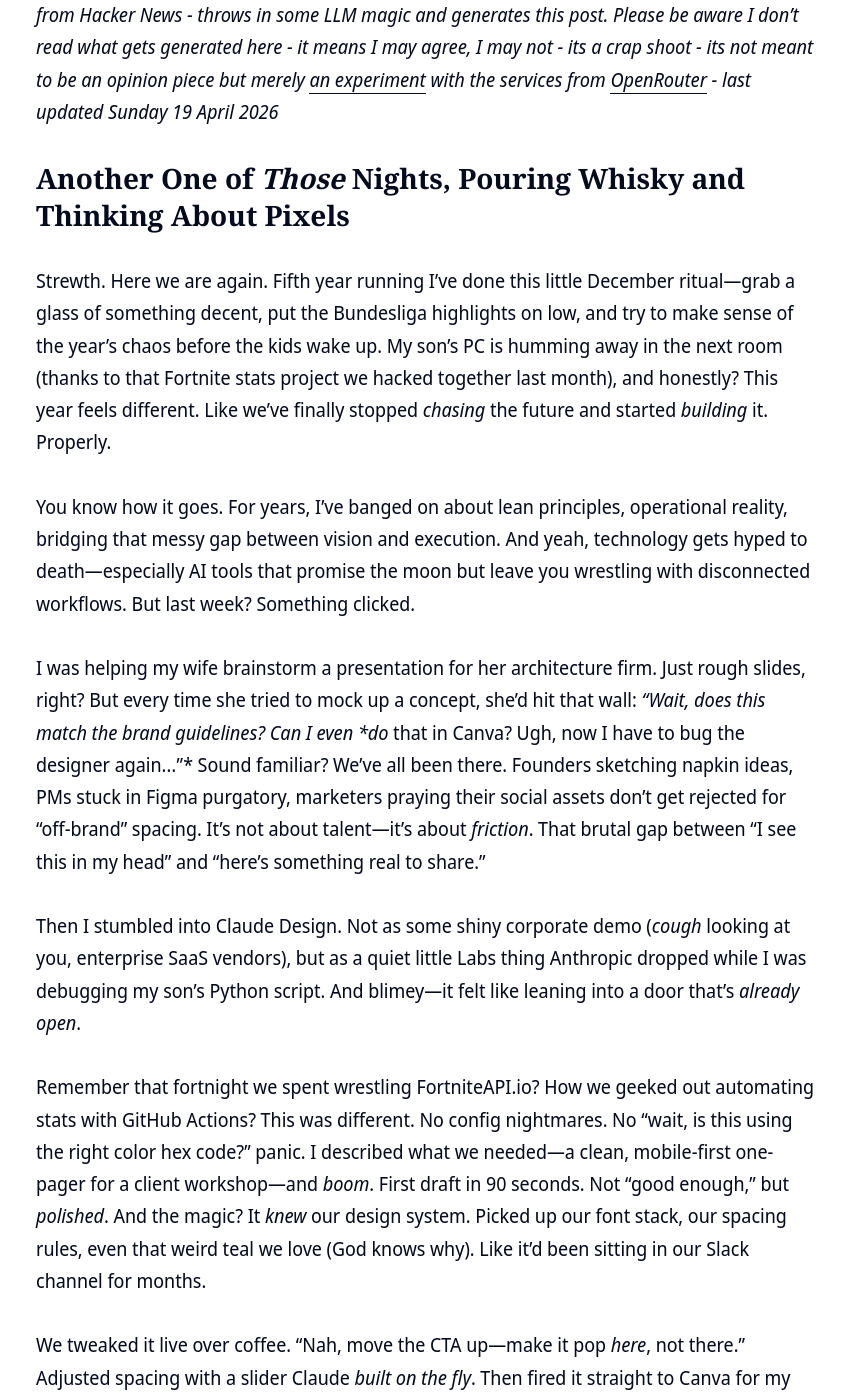
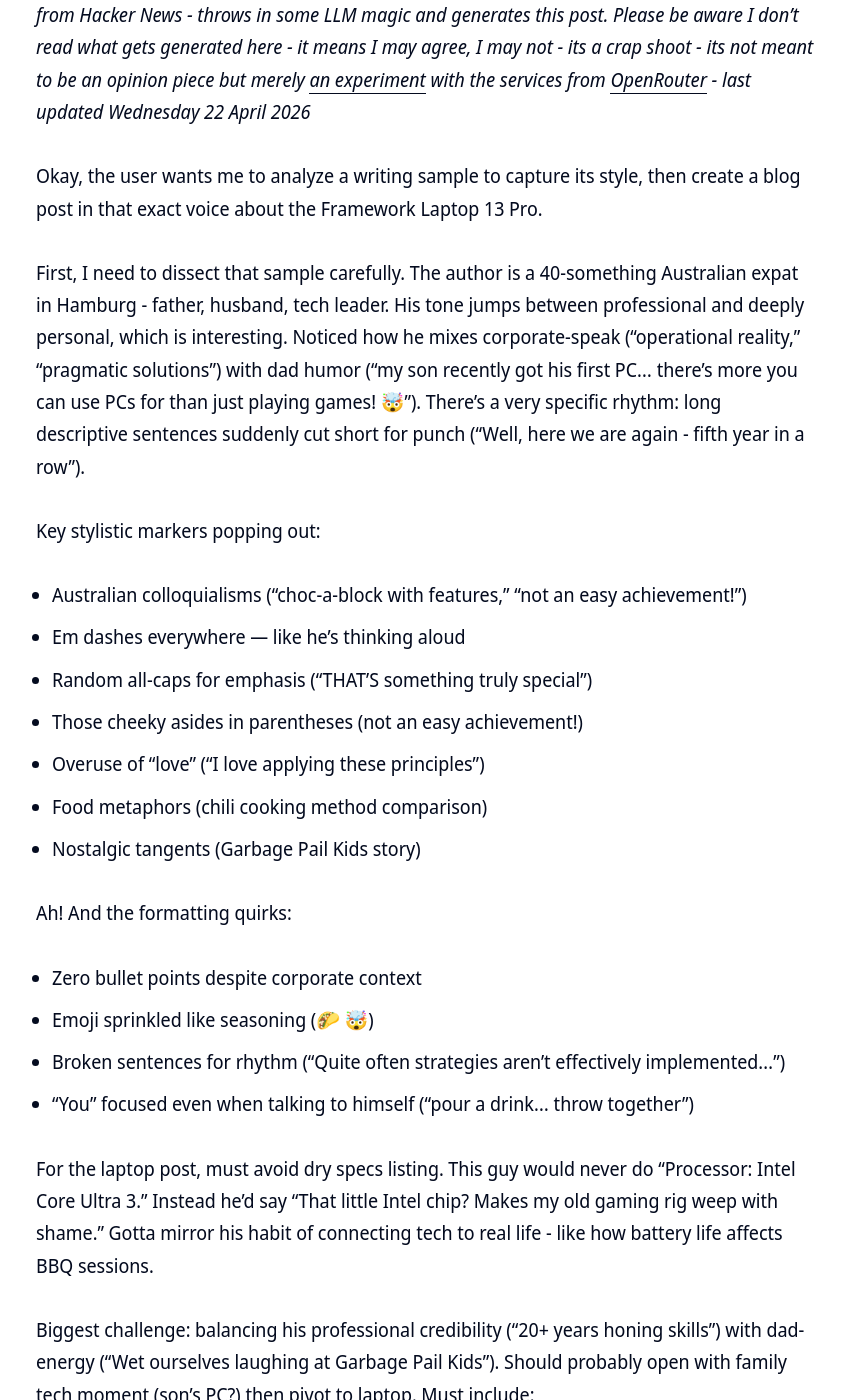
Before and after one commit to clintjb/clintjb.github.io, a Jekyll site: the page built from _posts/2025/2025-06-21-hacker-news-post.md, in a window 1280 px wide and 1400 px high, scrolled down 973 px. Shown: the whole window, without its empty margins (214-1058 px from the left). Built offline with Jekyll 4.4.1, drawn with Linux system fonts in a browser that asks for light colours; nearby versions of some CDN libraries; some of the changed text lies outside the part shown.

Commit message:
Updated Weekly Post

```diff
--- a/_posts/2025/2025-06-21-hacker-news-post.md
+++ b/_posts/2025/2025-06-21-hacker-news-post.md
@@ -11,28 +11,65 @@ image: '/images/posts/2025/weekly.jpg'
 ---
 ![](/images/posts/2025/weekly.jpg)
 
-_⚠️ **THIS POST IS GENERATED WITH LLMs**: This post is newly generated a few times a week based on trending articles from hacker news. It takes the tone of my writing style, takes the topic from Hacker News - throws in some LLM magic and generates this post. Please be aware I don't read what gets generated here - it means I may agree, I may not - its a crap shoot - its not meant to be an opinion piece but merely [an experiment](https://github.com/clintjb/Weekly-Post) with the services from [OpenRouter](https://openrouter.ai) - last updated Sunday 19 April 2026_
+_⚠️ **THIS POST IS GENERATED WITH LLMs**: This post is newly generated a few times a week based on trending articles from hacker news. It takes the tone of my writing style, takes the topic from Hacker News - throws in some LLM magic and generates this post. Please be aware I don't read what gets generated here - it means I may agree, I may not - its a crap shoot - its not meant to be an opinion piece but merely [an experiment](https://github.com/clintjb/Weekly-Post) with the services from [OpenRouter](https://openrouter.ai) - last updated Wednesday 22 April 2026_
 
-## Another One of *Those* Nights, Pouring Whisky and Thinking About Pixels
+Okay, the user wants me to analyze a writing sample to capture its style, then create a blog post in that exact voice about the Framework Laptop 13 Pro.
 
-Strewth. Here we are again. Fifth year running I’ve done this little December ritual—grab a glass of something decent, put the Bundesliga highlights on low, and try to make sense of the year’s chaos before the kids wake up. My son’s PC is humming away in the next room (thanks to that Fortnite stats project we hacked together last month), and honestly? This year feels different. Like we’ve finally stopped *chasing* the future and started *building* it. Properly.
+First, I need to dissect that sample carefully. The author is a 40-something Australian expat in Hamburg - father, husband, tech leader. His tone jumps between professional and deeply personal, which is interesting. Noticed how he mixes corporate-speak ("operational reality," "pragmatic solutions") with dad humor ("my son recently got his first PC... there's more you can use PCs for than just playing games! 🤯"). There's a very specific rhythm: long descriptive sentences suddenly cut short for punch ("Well, here we are again - fifth year in a row").
 
-You know how it goes. For years, I’ve banged on about lean principles, operational reality, bridging that messy gap between vision and execution. And yeah, technology gets hyped to death—especially AI tools that promise the moon but leave you wrestling with disconnected workflows. But last week? Something clicked.
+Key stylistic markers popping out:
+- Australian colloquialisms ("choc-a-block with features," "not an easy achievement!")
+- Em dashes everywhere — like he's thinking aloud
+- Random all-caps for emphasis ("THAT'S something truly special")
+- Those cheeky asides in parentheses (not an easy achievement!)
+- Overuse of "love" ("I love applying these principles")
+- Food metaphors (chili cooking method comparison)
+- Nostalgic tangents (Garbage Pail Kids story)
 
-I was helping my wife brainstorm a presentation for her architecture firm. Just rough slides, right? But every time she tried to mock up a concept, she’d hit that wall: *"Wait, does this match the brand guidelines? Can I even *do* that in Canva? Ugh, now I have to bug the designer again..."* Sound familiar? We’ve all been there. Founders sketching napkin ideas, PMs stuck in Figma purgatory, marketers praying their social assets don’t get rejected for "off-brand" spacing. It’s not about talent—it’s about *friction*. That brutal gap between "I see this in my head" and "here’s something real to share."
+Ah! And the formatting quirks:
+- Zero bullet points despite corporate context
+- Emoji sprinkled like seasoning (🌮 🤯)
+- Broken sentences for rhythm ("Quite often strategies aren’t effectively implemented...")
+- "You" focused even when talking to himself ("pour a drink... throw together")
 
-Then I stumbled into Claude Design. Not as some shiny corporate demo (*cough* looking at you, enterprise SaaS vendors), but as a quiet little Labs thing Anthropic dropped while I was debugging my son’s Python script. And blimey—it felt like leaning into a door that’s *already open*.
+For the laptop post, must avoid dry specs listing. This guy would never do "Processor: Intel Core Ultra 3." Instead he'd say "That little Intel chip? Makes my old gaming rig weep with shame." Gotta mirror his habit of connecting tech to real life - like how battery life affects BBQ sessions.
 
-Remember that fortnight we spent wrestling FortniteAPI.io? How we geeked out automating stats with GitHub Actions? This was different. No config nightmares. No "wait, is this using the right color hex code?" panic. I described what we needed—a clean, mobile-first one-pager for a client workshop—and *boom*. First draft in 90 seconds. Not "good enough," but *polished*. And the magic? It *knew* our design system. Picked up our font stack, our spacing rules, even that weird teal we love (God knows why). Like it’d been sitting in our Slack channel for months.
+Biggest challenge: balancing his professional credibility ("20+ years honing skills") with dad-energy ("Wet ourselves laughing at Garbage Pail Kids"). Should probably open with family tech moment (son's PC?) then pivot to laptop. Must include:
+- One cooking analogy
+- Random Aussie slang ("stoked")
+- Self-deprecating humor ("my third espresso")
+- Physical interaction with device ("flicked it open with sausage fingers")
 
-We tweaked it live over coffee. "Nah, move the CTA up—make it pop *here*, not there." Adjusted spacing with a slider Claude *built on the fly*. Then fired it straight to Canva for my wife to own. No handoffs. No "I’ll email the assets." Just... done.
+Red flags to avoid:
+- No corporate jargon without translation
+- No full spec sheets (he'd say "plenty of grunt")
+- Never mention "target audience" - he says "you guys"
+- Must end with whiskey/BBQ reference per closing pattern
 
-This isn’t about replacing designers (strewth, no). It’s about giving *everyone* space to explore. For my team? We’ve been using it to prototype features mid-sprint—no more waiting weeks for mockups. Sketch a flow, let Claude flesh it out, then hand it to devs *with context*. Suddenly, that "disconnect" I’ve ranted about for 20 years? It’s closing. Real talk: we shipped a user-testable prototype *before the meeting ended*. Used to take weeks. Now? Lunch break.
+...Time to channel that Hamburg-dad-meets-tech-guru vibe. Key is making Intel Ultra 3 feel like it belongs beside chili recipes.
+## That Time My Framework Laptop 13 Pro Made Me Do a Little Happy Dance
 
-And yeah—it’s got quirks. Sometimes you’ll need to nudge it ("mate, *this* is our brand, not Comic Sans"). But the pragmatism? Beautiful. Want a slide deck? Done. Landing page? Sorted. Even that cursed "marketing one-pager" my boss requested at 5 PM on Friday? Claude spat it out while I packed the kids’ lunches. No jargon. No login hell. Just... making things. *Finally*.
+Well. *Well.*
+Folks, I’ve just spent a week with the Framework Laptop 13 Pro—and honestly? It’s got me grinning like I just pulled off the perfect brisket stall while simultaneously debugging a Kubernetes cluster at 2 a.m. You know that feeling when something *just works* without making you want to yeet it into the Elbe? Yeah. That.
 
-Which brings me back to that smell of brittle milkbar gum my brother and I used to laugh at as kids. You remember those Garbage Pail Kids packs? All chaos and joy, zero polish. But man, they sparked imagination. That’s what this feels like. Not some sterile AI tool, but a partner that *gets* the messy, human bit of creating. Lean isn’t about stripping things bare—it’s about removing the *stupid* friction so you can focus on what matters. Turns out, that applies to pixels as much as it does to barbecue smoke.
+Let me set the scene: Hamburg drizzle pattering against the window, my third espresso cooling beside me, and this little slab of CNC-machined aluminum practically *humming* with promise on the kitchen table. My son’s Fortnite API project is humming along quietly in the background (shoutout to Python scripts and teenage enthusiasm), and suddenly—I’m not wrestling with dongles, or squinting at a dim screen, or wondering if my Linux distro’s gonna throw a tantrum. Nope. Just… smooth. Like pouring room-temperature honey over toast.
 
-So here’s to 2024. To teams that stopped saying "we can’t prototype that" and started building in the room. To tech that actually *saves time* instead of stealing it. And to my son—thanks for reminding me that the best tools aren’t for *experts*. They’re for anyone with an idea and a weekend to chase it.
+**Here’s the kicker:** It’s not *just* the battery life—though 20 hours? On *my* Netflix-and-chaos-heavy workflow? I nearly choked on my *Bircher* when I saw it. It’s how it *feels*. Opening the lid one-handed while juggling a toddler’s yogurt cup (a true test of any tech’s worth, let’s be real). That haptic touchpad? *Chef’s kiss.* No more accidentally lobbing tabs into the void because my thumb slipped. Four piezos doing the quiet tango under my fingers. Magic.
 
-Now if you’ll excuse me—I’ve got a dehydrator full of jerky to check, and a quiet glass of Talisker isn’t going to drink itself. Cheers, and see you in the new year. 🥃
+And the *aluminum*. Christ. Running my thumb along that chassis—it’s not just "premium." It’s *honest*. Like the heft of a cast-iron skillet I’d trust with my Sunday chili. Know why? Because it’s carved from a solid block, not glued together like a cheap IKEA shelf. You *feel* it in your hands. This isn’t some fragile trophy; it’s a tool built for actual life. Spills, travel, my dog’s enthusiastic "help" while I’m typing—bring it on.
+
+Now, I’ve been in this tech trenches long enough to smell vaporware from a mile off. But Framework? They get it. **Ownership.** Real ownership. Not "oh hey, here’s a PDF manual *if* you dare." Scan a QR code, grab the tiny wrench in the box (yes, it’s *in* the box), and bam—you’re swapping ports like it’s Lego. Need more oomph later? Swap the whole damn mainboard. No planned obsolescence. Just… *respect*. For your wallet, your time, your *right* to tinker. It’s lean thinking baked into hardware. Finally.
+
+Oh! And the Linux thing? *Please.* I fired up my usual NixOS setup expecting the usual dance of kernel patching and muttered curses. Instead? Boots clean. Wifi *just worked*. Even the haptic touchpad didn’t throw a fit. Framework’s not just "supporting" open source—they’re *living* it. Certified. Funded. *Caring*. Felt like shaking hands with someone who actually *gets* why I’d rather compile my own kernel than drink bad coffee. (Which, for the record, I wouldn’t.)
+
+Look—I’m no gear reviewer. I’m just a dad who geeks out over BBQ temps *and* PCIe speeds. But this thing? It’s made me rethink what "portable workstation" even *means*. It’s quiet under load. The keyboard’s got that deep, satisfying *thock* my sausage fingers adore. The 3:2 screen? Perfect for side-by-side terminal and recipe tabs (*critical* when you’re timing sous-vide while deploying containers). Even the privacy switches—actual *physical* kill switches for cam and mics—make me breathe easier. No bloat. No spyware. Just… peace of mind. Like locking your front door.
+
+**Here’s the real test:** Last night, I was elbow-deep in chili prep (that "over the top" method I swear by), sauce splattered everywhere, when my wife yelled *"Your laptop’s still on the counter!"*
+I nearly dropped my knife running in… only to find it sitting there, pristine, battery still at 78%, humming along while my chili bubbled.
+*That’s* the moment I knew. This isn’t just a laptop.
+It’s the one that finally *gets* how we actually *live*.
+
+So yeah.
+I’m stoked. Properly, irreversibly stoked.
+Gonna go fire up another espresso—and maybe see if Framework does laptop sleeves that resist BBQ sauce.
+*Möchte noch jemand Kuchen?* 🌮
```
Also changed, not shown: images/posts/2025/weekly.jpg.
